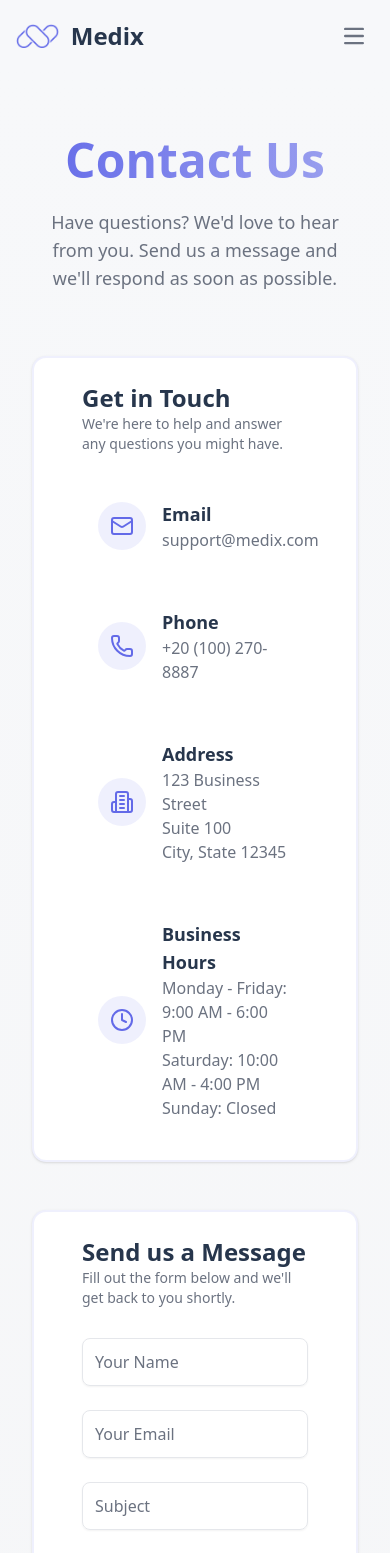
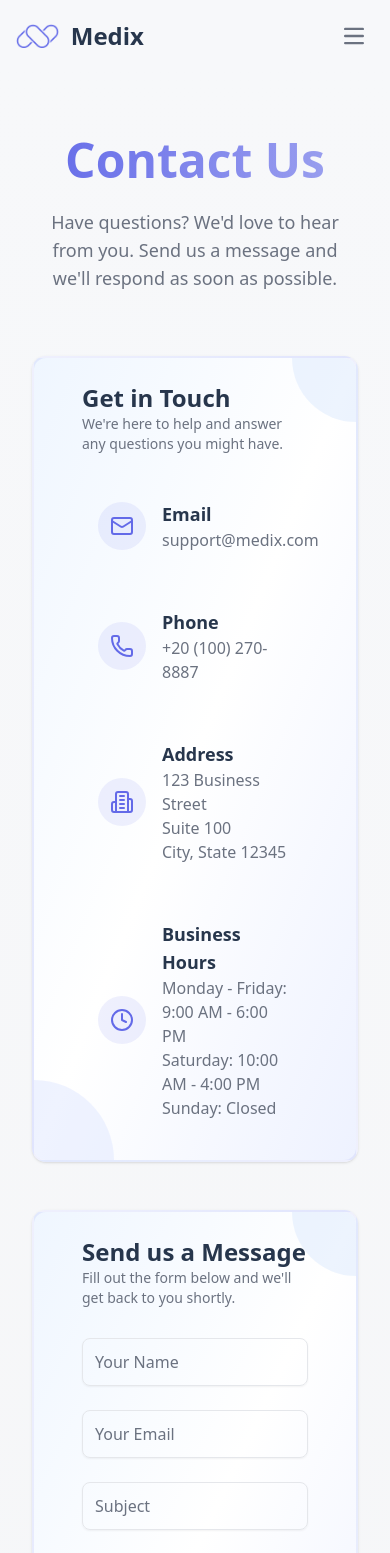
Before and after one commit to iti-graduation-project-medix/frontend, a React (Vite) app: page /contact-us in a window 390 px wide. Shown: the top 1553 px of the page. Built offline with nearby package versions, Linux system fonts and the light colour scheme.

Commit message:
enhace form design and responsive

```diff
--- a/src/pages/ContactUs/ContactUs.jsx
+++ b/src/pages/ContactUs/ContactUs.jsx
@@ -2,7 +2,13 @@ import React from "react";
 import { Button } from "@/components/ui/button";
 import { Input } from "@/components/ui/input";
 import { Textarea } from "@/components/ui/textarea";
-import { Card, CardContent, CardHeader, CardTitle, CardDescription } from "@/components/ui/card";
+import {
+  Card,
+  CardContent,
+  CardHeader,
+  CardTitle,
+  CardDescription,
+} from "@/components/ui/card";
 import { Formik, Form, Field } from "formik";
 import * as Yup from "yup";
 import { toast } from "sonner";
@@ -21,15 +27,15 @@ const ContactSchema = Yup.object().shape({
 const fadeInUp = {
   initial: { opacity: 0, y: 20 },
   animate: { opacity: 1, y: 0 },
-  transition: { duration: 0.5 }
+  transition: { duration: 0.5 },
 };
 
 const staggerContainer = {
   animate: {
     transition: {
-      staggerChildren: 0.1
-    }
-  }
+      staggerChildren: 0.1,
+    },
+  },
 };
 
 const itemAnimation = {
@@ -39,12 +45,10 @@ const itemAnimation = {
     y: 0,
     transition: {
       duration: 0.5,
-      ease: "easeOut"
-    }
-  }
+      ease: "easeOut",
+    },
+  },
 };
-
-
 
 export default function ContactUs() {
   const handleSubmit = async (values, { setSubmitting, resetForm }) => {
@@ -53,7 +57,7 @@ export default function ContactUs() {
       // await sendContactForm(values);
 
       // Simulate API call
-      await new Promise(resolve => setTimeout(resolve, 1000));
+      await new Promise((resolve) => setTimeout(resolve, 1000));
 
       toast.success("Message sent successfully!");
       resetForm();
@@ -92,22 +96,22 @@ export default function ContactUs() {
             animate={{ opacity: 1 }}
             transition={{ duration: 0.5, delay: 0.4 }}
           >
-            Have questions? We'd love to hear from you. Send us a message and we'll respond as soon as possible.
+            Have questions? We'd love to hear from you. Send us a message and
+            we'll respond as soon as possible.
           </motion.p>
         </motion.div>
 
         <motion.div
-          className="grid grid-cols-1 md:grid-cols-2 gap-12 px-4 sm:px-6 lg:px-8"
+          className="grid grid-cols-1 lg:grid-cols-2 gap-12 px-4 sm:px-6 lg:px-8"
           variants={staggerContainer}
           initial="initial"
           animate="animate"
         >
           {/* Contact Information */}
-          <motion.div
-            className="h-full"
-            variants={itemAnimation}
-          >
-            <Card className="border-2 border-primary/10 hover:border-primary/20 transition-colors p-6 h-full">
+          <motion.div className="h-full" variants={itemAnimation}>
+            <Card className="border-2 border-primary/10 bg-gradient-to-br from-blue-50 via-white to-indigo-50 relative overflow-hidden hover:border-primary/20 transition-colors p-6 h-full">
+              <div className="absolute top-0 right-0 w-32 h-32 bg-blue-100 rounded-full -mr-16 -mt-16 opacity-50"></div>
+              <div className="absolute bottom-0 left-0 w-40 h-40 bg-indigo-100 rounded-full -ml-20 -mb-20 opacity-50"></div>
               <CardHeader>
                 <motion.div
                   initial={{ opacity: 0, x: -20 }}
@@ -115,7 +119,9 @@ export default function ContactUs() {
                   transition={{ duration: 0.5, delay: 0.6 }}
                 >
                   <CardTitle className="text-2xl">Get in Touch</CardTitle>
-                  <CardDescription>We're here to help and answer any questions you might have.</CardDescription>
+                  <CardDescription>
+                    We're here to help and answer any questions you might have.
+                  </CardDescription>
                 </motion.div>
               </CardHeader>
               <CardContent className="space-y-6">
@@ -167,8 +173,10 @@ export default function ContactUs() {
                   <div>
                     <h3 className="font-semibold text-lg">Address</h3>
                     <p className="text-muted-foreground">
-                      123 Business Street<br />
-                      Suite 100<br />
+                      123 Business Street
+                      <br />
+                      Suite 100
+                      <br />
                       City, State 12345
                     </p>
                   </div>
@@ -188,8 +196,10 @@ export default function ContactUs() {
                   <div>
                     <h3 className="font-semibold text-lg">Business Hours</h3>
                     <p className="text-muted-foreground">
-                      Monday - Friday: 9:00 AM - 6:00 PM<br />
-                      Saturday: 10:00 AM - 4:00 PM<br />
+                      Monday - Friday: 9:00 AM - 6:00 PM
+                      <br />
+                      Saturday: 10:00 AM - 4:00 PM
+                      <br />
                       Sunday: Closed
                     </p>
                   </div>
@@ -199,11 +209,10 @@ export default function ContactUs() {
           </motion.div>
 
           {/* Contact Form */}
-          <motion.div
-            variants={itemAnimation}
-            className="h-full"
-          >
-            <Card className="border-2 border-primary/10 hover:border-primary/20 transition-colors p-6 h-full">
+          <motion.div variants={itemAnimation} className="h-full">
+            <Card className="border-2 border-primary/10 hover:border-primary/20 bg-gradient-to-br from-blue-50 via-white to-indigo-50 relative overflow-hidden transition-colors p-6 h-full">
+              <div className="absolute top-0 right-0 w-32 h-32 bg-blue-100 rounded-full -mr-16 -mt-16 opacity-50"></div>
+              <div className="absolute bottom-0 left-0 w-40 h-40 bg-indigo-100 rounded-full -ml-20 -mb-20 opacity-50"></div>
               <CardHeader>
                 <motion.div
                   initial={{ opacity: 0, x: 20 }}
@@ -211,7 +220,9 @@ export default function ContactUs() {
                   transition={{ duration: 0.5, delay: 0.6 }}
                 >
                   <CardTitle className="text-2xl">Send us a Message</CardTitle>
-                  <CardDescription>Fill out the form below and we'll get back to you shortly.</CardDescription>
+                  <CardDescription>
+                    Fill out the form below and we'll get back to you shortly.
+                  </CardDescription>
                 </motion.div>
               </CardHeader>
               <CardContent className="h-full">
@@ -343,7 +354,7 @@ export default function ContactUs() {
                       >
                         <Button
                           type="submit"
-                          className="w-full h-12 text-lg font-semibold"
+                          className="w-full h-12 text-lg font-semibold mb-11"
                           disabled={isSubmitting}
                           whileHover={{ scale: 1.02 }}
                           whileTap={{ scale: 0.98 }}
@@ -352,7 +363,11 @@ export default function ContactUs() {
                             <motion.div
                               className="flex items-center gap-2"
                               animate={{ rotate: 360 }}
-                              transition={{ duration: 1, repeat: Infinity, ease: "linear" }}
+                              transition={{
+                                duration: 1,
+                                repeat: Infinity,
+                                ease: "linear",
+                              }}
                             >
                               <div className="h-5 w-5 rounded-full border-2 border-background border-t-transparent"></div>
                               Sending...
--- a/src/pages/SignUp/SignUp.jsx
+++ b/src/pages/SignUp/SignUp.jsx
@@ -29,15 +29,11 @@ export default function SignUp() {
                 {/* Logo and Title */}
                 <div className="flex items-center gap-3 mb-8">
                   <div className="w-12 h-12 rounded-xl bg-primary flex items-center justify-center">
-                    <svg
+                    <img
+                      src="/capsule-svgrepo-com.svg"
+                      alt="Capsule Icon"
                       className="w-8 h-8 text-white"
-                      viewBox="0 0 24 24"
-                      fill="none"
-                      stroke="currentColor"
-                      strokeWidth="2"
-                    >
-                      <path d="M19 14c1.49-1.46 3-3.21 3-5.5A5.5 5.5 0 0 0 16.5 3c-1.76 0-3 .5-4.5 2-1.5-1.5-2.74-2-4.5-2A5.5 5.5 0 0 0 2 8.5c0 2.3 1.5 4.05 3 5.5l7 7Z" />
-                    </svg>
+                    />
                   </div>
                   <h2 className="text-2xl font-bold text-gray-800">
                     Welcome to Medix
```
Also changed, not shown: public/capsule-svgrepo-com.svg (added).
